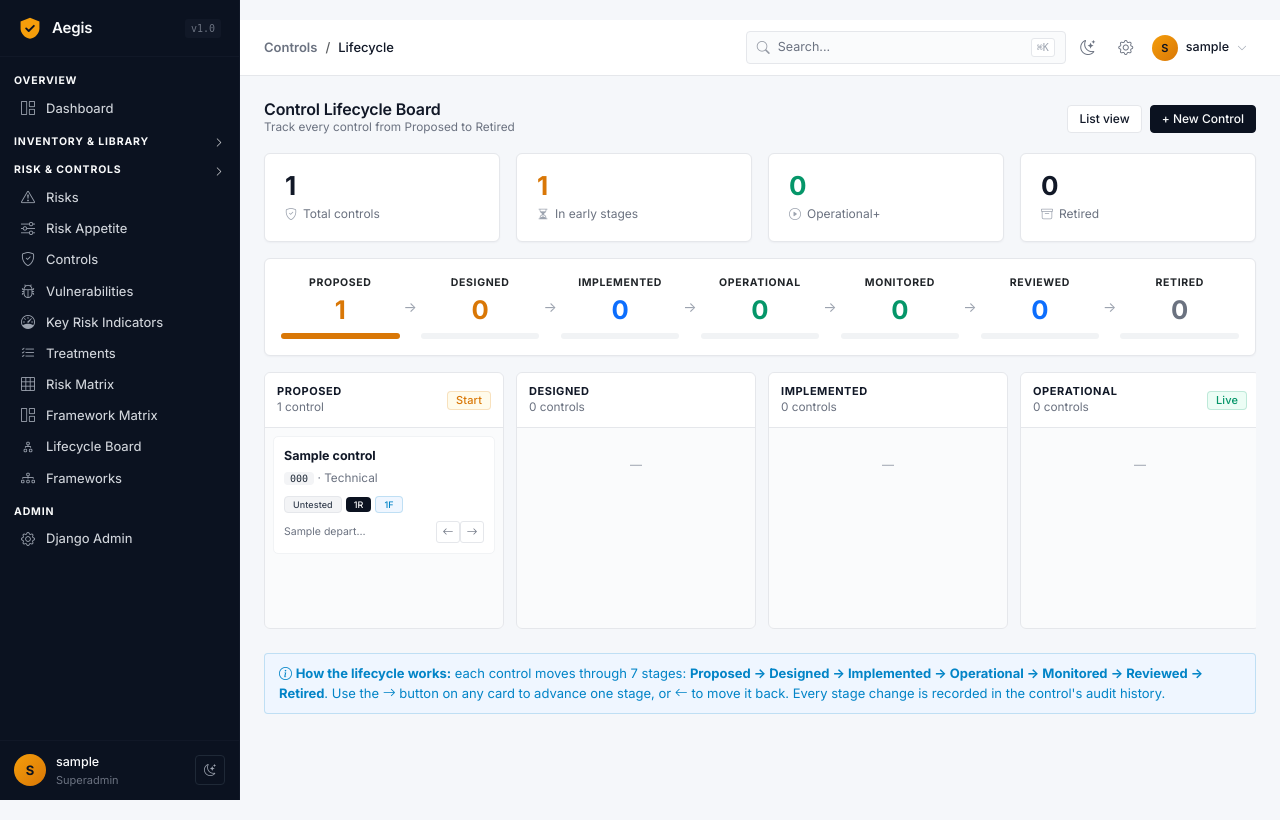
After one commit to SujalAdhikari-Hacker/GRC-Nexus, a Django app: page /controls/lifecycle/ in a window 1280 px wide. The commit adds this page. Run offline with Django 4.2, Linux system fonts and the light colour scheme; a user stored in the database is signed in; tables that the repository leaves empty hold one stand-in row (values such as "Sample post"); some libraries are stand-ins or nearby versions.

Commit message:
Add Framework Matrix + Lifecycle Board to sidebar; merge duplicate ISO framework

```diff
--- a/app/controls/urls.py
+++ b/app/controls/urls.py
@@ -3,15 +3,22 @@ from .views import (
     ControlListView, ControlDetailView,
     ControlCreateView, ControlUpdateView,
     ControlEvidenceCreateView, ControlFrameworkMappingCreateView,
+    ControlFrameworkMatrixView,
+    ControlLifecycleView, advance_lifecycle_view, regress_lifecycle_view, set_lifecycle_view,
 )
 
 app_name = 'controls'
 
 urlpatterns = [
     path('', ControlListView.as_view(), name='list'),
+    path('matrix/', ControlFrameworkMatrixView.as_view(), name='framework_matrix'),
+    path('lifecycle/', ControlLifecycleView.as_view(), name='lifecycle'),
     path('new/', ControlCreateView.as_view(), name='create'),
     path('<int:pk>/', ControlDetailView.as_view(), name='detail'),
     path('<int:pk>/edit/', ControlUpdateView.as_view(), name='update'),
     path('<int:control_pk>/evidence/new/', ControlEvidenceCreateView.as_view(), name='evidence_create'),
     path('<int:control_pk>/mapping/new/', ControlFrameworkMappingCreateView.as_view(), name='mapping_create'),
+    path('<int:pk>/advance/', advance_lifecycle_view, name='lifecycle_advance'),
+    path('<int:pk>/regress/', regress_lifecycle_view, name='lifecycle_regress'),
+    path('<int:pk>/set-lifecycle/', set_lifecycle_view, name='lifecycle_set'),
 ]
--- a/app/controls/views.py
+++ b/app/controls/views.py
@@ -1,10 +1,13 @@
 from django.contrib.auth.mixins import LoginRequiredMixin
+from django.contrib import messages
 from django.db.models import Q
+from django.shortcuts import redirect, get_object_or_404
 from django.urls import reverse_lazy
-from django.views.generic import ListView, DetailView, CreateView, UpdateView
+from django.views.decorators.http import require_POST
+from django.views.generic import ListView, DetailView, CreateView, UpdateView, TemplateView
 
 from core.mixins import DepartmentScopedMixin, CsvExportMixin
-from core.correlation import get_full_control_context
+from core.correlation import get_full_control_context, get_framework_coverage
 from .models import Control, ControlEvidence, ControlFrameworkMapping
 from .forms import ControlForm, ControlEvidenceForm, ControlFrameworkMappingForm
 
@@ -152,3 +155,136 @@ class ControlFrameworkMappingCreateView(LoginRequiredMixin, CreateView):
         ctx = super().get_context_data(**kwargs)
         ctx['control'] = self.control
         return ctx
+
+
+class ControlFrameworkMatrixView(DepartmentScopedMixin, TemplateView):
+    template_name = 'controls/framework_matrix.html'
+    department_field = 'owner_dept'
+
+    def get_context_data(self, **kwargs):
+        from frameworks.models import Framework, FrameworkControl
+
+        ctx = super().get_context_data(**kwargs)
+        user = self.request.user
+
+        controls = Control.objects.all().prefetch_related(
+            'framework_controls', 'framework_mappings__framework_control__framework'
+        )
+        if not user.is_superuser and user.department_id:
+            controls = controls.filter(owner_dept=user.department)
+        controls = controls.order_by('code')
+
+        frameworks = list(Framework.objects.all().order_by('name'))
+        framework_coverage = {fw.pk: get_framework_coverage(fw) for fw in frameworks}
+
+        matrix_rows = []
+        for c in controls:
+            direct_fc_ids = set(c.framework_controls.values_list('pk', flat=True))
+            mapped_fc_ids = set(
+                c.framework_mappings.values_list('framework_control__pk', flat=True)
+            )
+            all_fc_ids = direct_fc_ids | mapped_fc_ids
+
+            row_cells = []
+            for fw in frameworks:
+                matching = list(FrameworkControl.objects.filter(pk__in=all_fc_ids, framework=fw))
+                row_cells.append({
+                    'framework': fw,
+                    'covered': len(matching) > 0,
+                    'count': len(matching),
+                    'details': matching[:3],
+                })
+
+            matrix_rows.append({
+                'control': c,
+                'cells': row_cells,
+            })
+
+        ctx['matrix_rows'] = matrix_rows
+        ctx['frameworks'] = frameworks
+        ctx['framework_coverage'] = framework_coverage
+        ctx['total_controls'] = controls.count()
+        return ctx
+
+
+class ControlLifecycleView(DepartmentScopedMixin, TemplateView):
+    template_name = 'controls/lifecycle_board.html'
+    department_field = 'owner_dept'
+
+    def get_context_data(self, **kwargs):
+        ctx = super().get_context_data(**kwargs)
+        user = self.request.user
+
+        controls = Control.objects.all().select_related('owner_dept', 'owner_user')
+        if not user.is_superuser and user.department_id:
+            controls = controls.filter(owner_dept=user.department)
+
+        stages = []
+        for code, label in Control.LIFECYCLE_CHOICES:
+            stage_controls = list(controls.filter(lifecycle_status=code).order_by('code'))
+            stages.append({
+                'code': code,
+                'label': label,
+                'controls': stage_controls,
+                'count': len(stage_controls),
+                'is_terminal': code == 'retired',
+            })
+
+        ctx['stages'] = stages
+        ctx['total_controls'] = controls.count()
+
+        all_controls = list(controls)
+        ctx['operational_count'] = sum(
+            1 for c in all_controls if c.lifecycle_status in ['operational', 'monitored', 'reviewed']
+        )
+        ctx['early_count'] = sum(
+            1 for c in all_controls if c.lifecycle_status in ['proposed', 'designed', 'implemented']
+        )
+        ctx['retired_count'] = sum(1 for c in all_controls if c.lifecycle_status == 'retired')
+        return ctx
+
+
+@require_POST
+def advance_lifecycle_view(request, pk):
+    control = get_object_or_404(Control, pk=pk)
+    stages = [s[0] for s in Control.LIFECYCLE_CHOICES]
+    try:
+        idx = stages.index(control.lifecycle_status)
+    except ValueError:
+        idx = 0
+    if idx < len(stages) - 1:
+        control.lifecycle_status = stages[idx + 1]
+        control.save()
+        messages.success(request, f'{control.code} advanced to "{control.get_lifecycle_status_display()}".')
+    else:
+        messages.info(request, f'{control.code} is already at the final stage.')
+    return redirect(request.META.get('HTTP_REFERER') or 'controls:list')
+
+
+@require_POST
+def regress_lifecycle_view(request, pk):
+    control = get_object_or_404(Control, pk=pk)
+    stages = [s[0] for s in Control.LIFECYCLE_CHOICES]
+    try:
+        idx = stages.index(control.lifecycle_status)
+    except ValueError:
+        idx = 0
+    if idx > 0:
+        control.lifecycle_status = stages[idx - 1]
+        control.save()
+        messages.warning(request, f'{control.code} moved back to "{control.get_lifecycle_status_display()}".')
+    else:
+        messages.info(request, f'{control.code} is already at the first stage.')
+    return redirect(request.META.get('HTTP_REFERER') or 'controls:list')
+
+
+@require_POST
+def set_lifecycle_view(request, pk):
+    control = get_object_or_404(Control, pk=pk)
+    target = request.POST.get('target')
+    valid = [s[0] for s in Control.LIFECYCLE_CHOICES]
+    if target in valid:
+        control.lifecycle_status = target
+        control.save()
+        messages.success(request, f'{control.code} set to "{control.get_lifecycle_status_display()}".')
+    return redirect(request.META.get('HTTP_REFERER') or 'controls:list')
--- a/app/templates/base.html
+++ b/app/templates/base.html
@@ -86,6 +86,12 @@
                         <a href="{% url 'risks:matrix' %}" class="sidebar-link" style="display: flex;">
                 <i class="bi bi-grid-3x3"></i><span>Risk Matrix</span>
             </a>
+                        <a href="{% url 'controls:framework_matrix' %}" class="sidebar-link" style="display: flex;">
+                <i class="bi bi-grid-1x2"></i><span>Framework Matrix</span>
+            </a>
+            <a href="{% url 'controls:lifecycle' %}" class="sidebar-link" style="display: flex;">
+                <i class="bi bi-diagram-2"></i><span>Lifecycle Board</span>
+            </a>
             <a href="{% url 'frameworks:list' %}" class="sidebar-link" style="display: flex;">
                 <i class="bi bi-diagram-3"></i><span>Frameworks</span>
             </a>
@@ -112,6 +118,9 @@
             </a>
             <a href="{% url 'frameworks:list' %}" class="sidebar-link toggle-item" data-section="risk" style="display: none;">
                 <i class="bi bi-diagram-3"></i><span>Frameworks</span>
+            </a>
+                        <a href="{% url 'controls:lifecycle' %}" class="sidebar-link toggle-item" data-section="risk" style="display: none;">
+                <i class="bi bi-diagram-2"></i><span>Lifecycle Board</span>
             </a>
             {% endif %}
 
--- /dev/null
+++ b/app/templates/controls/lifecycle_board.html
@@ -0,0 +1,193 @@
+{% extends "base.html" %}
+{% block title %}Control Lifecycle{% endblock %}
+{% block breadcrumb %}
+<nav aria-label="breadcrumb">
+  <ol class="breadcrumb mb-0">
+    <li class="breadcrumb-item"><a href="{% url 'controls:list' %}">Controls</a></li>
+    <li class="breadcrumb-item active">Lifecycle</li>
+  </ol>
+</nav>
+{% endblock %}
+
+{% block content %}
+
+<div class="d-flex justify-content-between align-items-center mb-3">
+    <div>
+        <h5 class="mb-0">Control Lifecycle Board</h5>
+        <small class="text-muted">Track every control from Proposed to Retired</small>
+    </div>
+    <div class="d-flex gap-2">
+        <a href="{% url 'controls:list' %}" class="btn btn-sm btn-outline-dark">List view</a>
+        <a href="{% url 'controls:create' %}" class="btn btn-sm btn-primary">+ New Control</a>
+    </div>
+</div>
+
+{# ---------- Stats ---------- #}
+<div class="row g-3 mb-3">
+    <div class="col-md-3"><div class="stat-card"><div class="value">{{ total_controls }}</div><div class="label"><i class="bi bi-shield-check"></i> Total controls</div></div></div>
+    <div class="col-md-3"><div class="stat-card"><div class="value" style="color:#D97706;">{{ early_count }}</div><div class="label"><i class="bi bi-hourglass-split"></i> In early stages</div></div></div>
+    <div class="col-md-3"><div class="stat-card"><div class="value" style="color:#059669;">{{ operational_count }}</div><div class="label"><i class="bi bi-play-circle"></i> Operational+</div></div></div>
+    <div class="col-md-3"><div class="stat-card"><div class="value">{{ retired_count }}</div><div class="label"><i class="bi bi-archive"></i> Retired</div></div></div>
+</div>
+
+{# ---------- Pipeline bar ---------- #}
+<div class="card mb-3">
+    <div class="card-body">
+        <div class="d-flex align-items-center" style="overflow-x:auto; gap:4px;">
+            {% for stage in stages %}
+                <div style="flex:1; min-width:110px; text-align:center;">
+                    <div class="small fw-bold text-uppercase" style="letter-spacing:.06em; font-size:10.5px;">{{ stage.label }}</div>
+                    <div style="font-size:1.6rem; font-weight:700;
+                        {% if stage.code == 'retired' %}color:#6B7280;
+                        {% elif stage.code == 'operational' or stage.code == 'monitored' %}color:#059669;
+                        {% elif stage.code == 'implemented' or stage.code == 'reviewed' %}color:#0d6efd;
+                        {% else %}color:#D97706;{% endif %}">
+                        {{ stage.count }}
+                    </div>
+                    <div style="height:6px; background:var(--border-soft); border-radius:3px; margin-top:4px; overflow:hidden;">
+                        <div style="height:100%; width:{% if total_controls %}{% widthratio stage.count total_controls 100 %}{% else %}0{% endif %}%;
+                            background:
+                            {% if stage.code == 'retired' %}#6B7280
+                            {% elif stage.code == 'operational' or stage.code == 'monitored' %}#059669
+                            {% elif stage.code == 'implemented' or stage.code == 'reviewed' %}#0d6efd
+                            {% else %}#D97706{% endif %};
+                        "></div>
+                    </div>
+                </div>
+                {% if not forloop.last %}
+                    <div style="color:var(--text-faint); font-size:14px;">→</div>
+                {% endif %}
+            {% endfor %}
+        </div>
+    </div>
+</div>
+
+{# ---------- Kanban board ---------- #}
+<div style="display:flex; gap:12px; overflow-x:auto; padding-bottom:8px;">
+    {% for stage in stages %}
+    <div class="kanban-col">
+        <div class="kanban-head">
+            <div>
+                <div class="kanban-title">{{ stage.label }}</div>
+                <small class="text-muted">{{ stage.count }} control{{ stage.count|pluralize }}</small>
+            </div>
+            {% if stage.code == 'proposed' %}<span class="badge bg-warning text-dark">Start</span>
+            {% elif stage.code == 'retired' %}<span class="badge bg-secondary">End</span>
+            {% elif stage.code == 'operational' %}<span class="badge bg-success">Live</span>{% endif %}
+        </div>
+        <div class="kanban-body">
+            {% for c in stage.controls %}
+                <div class="kanban-card">
+                    <div class="d-flex justify-content-between align-items-start mb-1">
+                        <a href="{% url 'controls:detail' c.pk %}" class="fw-bold" style="font-size:12.5px;">{{ c.name|truncatechars:32 }}</a>
+                    </div>
+                    <div class="small text-muted mb-2"><code>{{ c.code }}</code> · {{ c.get_category_display }}</div>
+
+                    <div class="d-flex gap-1 align-items-center mb-2">
+                        {% if c.effectiveness_rating == 'effective' %}<span class="badge bg-success" style="font-size:9px;">Effective</span>
+                        {% elif c.effectiveness_rating == 'partially_effective' %}<span class="badge bg-warning text-dark" style="font-size:9px;">Partial</span>
+                        {% elif c.effectiveness_rating == 'ineffective' %}<span class="badge bg-danger" style="font-size:9px;">Ineffective</span>
+                        {% else %}<span class="badge bg-secondary" style="font-size:9px;">Untested</span>{% endif %}
+                        {% if c.risks.count %}<span class="badge bg-dark" style="font-size:9px;" title="{{ c.risks.count }} risks">{{ c.risks.count }}R</span>{% endif %}
+                        {% if c.framework_controls.count %}<span class="badge bg-info text-dark" style="font-size:9px;" title="{{ c.framework_controls.count }} framework mappings">{{ c.framework_controls.count }}F</span>{% endif %}
+                    </div>
+
+                    <div class="d-flex justify-content-between align-items-center">
+                        <small class="text-muted" style="font-size:10.5px;">{{ c.owner_dept.name|truncatechars:14 }}</small>
+                        <div class="btn-group btn-group-sm">
+                            <form method="post" action="{% url 'controls:lifecycle_regress' c.pk %}" style="margin:0;">
+                                {% csrf_token %}
+                                <button type="submit" class="kanban-nav-btn" title="Move back">
+                                    <i class="bi bi-arrow-left"></i>
+                                </button>
+                            </form>
+                            <form method="post" action="{% url 'controls:lifecycle_advance' c.pk %}" style="margin:0;">
+                                {% csrf_token %}
+                                <button type="submit" class="kanban-nav-btn" title="Advance">
+                                    <i class="bi bi-arrow-right"></i>
+                                </button>
+                            </form>
+                        </div>
+                    </div>
+                </div>
+            {% empty %}
+                <div class="kanban-empty">—</div>
+            {% endfor %}
+        </div>
+    </div>
+    {% endfor %}
+</div>
+
+<div class="alert alert-info mt-3">
+    <i class="bi bi-info-circle"></i>
+    <strong>How the lifecycle works:</strong> each control moves through 7 stages:
+    <strong>Proposed → Designed → Implemented → Operational → Monitored → Reviewed → Retired</strong>.
+    Use the <i class="bi bi-arrow-right"></i> button on any card to advance one stage, or <i class="bi bi-arrow-left"></i> to move it back.
+    Every stage change is recorded in the control's audit history.
+</div>
+
+<style>
+    .kanban-col {
+        flex: 0 0 240px;
+        background: var(--surface-2);
+        border: 1px solid var(--border);
+        border-radius: 6px;
+        display: flex;
+        flex-direction: column;
+    }
+    .kanban-head {
+        padding: 10px 12px;
+        border-bottom: 1px solid var(--border);
+        display: flex;
+        justify-content: space-between;
+        align-items: center;
+        background: var(--surface);
+        border-radius: 6px 6px 0 0;
+    }
+    .kanban-title {
+        font-size: 11px;
+        font-weight: 700;
+        text-transform: uppercase;
+        letter-spacing: .05em;
+        color: var(--text);
+    }
+    .kanban-body {
+        padding: 8px;
+        flex: 1;
+        min-height: 200px;
+    }
+    .kanban-card {
+        background: var(--surface);
+        border: 1px solid var(--border-soft);
+        border-radius: 5px;
+        padding: 10px;
+        margin-bottom: 6px;
+        transition: box-shadow 0.15s ease, border-color 0.15s ease;
+    }
+    .kanban-card:hover { box-shadow: 0 2px 6px rgba(0,0,0,.08); border-color: var(--border); }
+    .kanban-nav-btn {
+        width: 24px;
+        height: 22px;
+        border: 1px solid var(--border);
+        background: var(--surface);
+        color: var(--text-muted);
+        border-radius: 3px;
+        display: inline-flex;
+        align-items: center;
+        justify-content: center;
+        font-size: 11px;
+        cursor: pointer;
+    }
+    .kanban-nav-btn:hover { background: var(--brand-900); color: #fff; border-color: var(--brand-900); }
+    [data-bs-theme="dark"] .kanban-nav-btn:hover { background: #E5E7EB; color: #0B1220; border-color: #E5E7EB; }
+    .kanban-empty {
+        text-align: center;
+        color: var(--text-faint);
+        padding: 20px 0;
+        font-size: 12px;
+    }
+    [data-bs-theme="dark"] .kanban-col { background: #0A0E17; }
+    [data-bs-theme="dark"] .kanban-head { background: #0F141F; }
+    [data-bs-theme="dark"] .kanban-card { background: #0F141F; }
+</style>
+{% endblock %}
```
Also changed, not shown: app/core/correlation.py (+61 -27 lines), app/core/management/commands/seed_frameworks_extra.py (added, +160 -0 lines), app/templates/controls/framework_matrix.html (added, +153 -0 lines).
